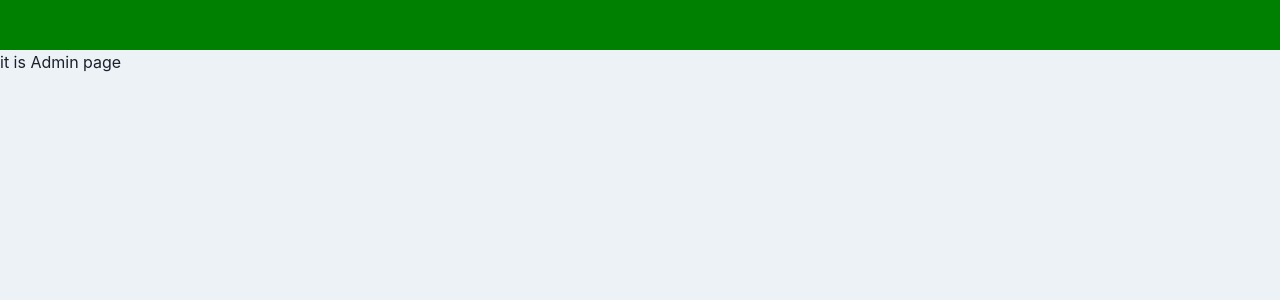
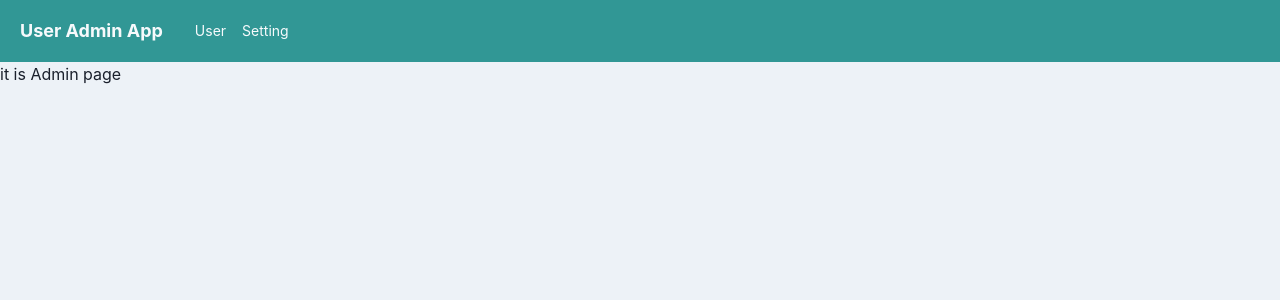
Before and after one commit to MassMatsu/ts-user-admin, a React (Create React App) app: page /home/user-admin in a window 1280 px wide. Shown: the top 300 px of the page. Built offline with nearby package versions, Linux system fonts and the light colour scheme.

Commit message:
implemented Header component with chakra ui

```diff
--- a/package.json
+++ b/package.json
@@ -3,6 +3,7 @@
   "version": "0.1.0",
   "private": true,
   "dependencies": {
+    "@chakra-ui/icons": "^1.0.6",
     "@chakra-ui/react": "^1.3.4",
     "@emotion/react": "^11.1.5",
     "@emotion/styled": "^11.1.5",
--- a/src/components/organism/layout/Header.tsx
+++ b/src/components/organism/layout/Header.tsx
@@ -1,5 +1,63 @@
+import { Drawer, Box, Button, DrawerBody, DrawerContent, DrawerOverlay, Flex, Heading, IconButton, Link, useDisclosure } from '@chakra-ui/react';
+import { HamburgerIcon } from '@chakra-ui/icons';
 import { VFC, memo } from 'react';
 
 export const Header: VFC = memo(() => {
-  return <div style={{ height: '50px', backgroundColor: 'green' }}></div>;
+  const {isOpen, onOpen, onClose} = useDisclosure()
+  return (
+    <>
+    <Flex
+      as='nav'
+      backgroundColor='teal.500'
+      color='gray.50'
+      align='center'
+      justify='space-between'
+      padding={{ base: 3, md: 5 }}
+    >
+      <Flex as='a' align='center' mr={8} _hover={{ cursor: 'pointer' }}>
+        <Heading as='h1' fontSize={{ base: 'md', md: 'lg' }}>
+          User Admin App
+        </Heading>
+      </Flex>
+
+      <Flex
+        align='center'
+        fontSize='sm'
+        flexGrow={2}
+        display={{ base: 'none', md: 'flex' }}
+      >
+        <Box pr={4}>
+          <Link>User</Link>
+        </Box>
+        <Box>
+          <Link>Setting</Link>
+        </Box>
+      </Flex>
+
+      <IconButton
+        aria-label='menu-button'
+        icon={<HamburgerIcon />}
+        size='sm'
+        variant='unstyled'
+        display={{ base: 'block', md: 'none' }}
+        onClick={onOpen}
+      />
+    </Flex>
+    <Drawer placement='left' size='xs' onClose={onClose} isOpen={isOpen} >
+        <DrawerOverlay>
+    <DrawerContent>
+      <DrawerBody p={0} bg={'gray.100'}  >
+        <Button w='100%'>Home</Button>
+        <Button w='100%'>Users</Button>
+        <Button w='100%'>Setting</Button>
+
+      </DrawerBody>
+    </DrawerContent>
+
+        </DrawerOverlay>
+
+    </Drawer>
+    </>
+
+  );
 });
```
Also changed, not shown: 1 other file (tests, documents, lock files or other folders).
